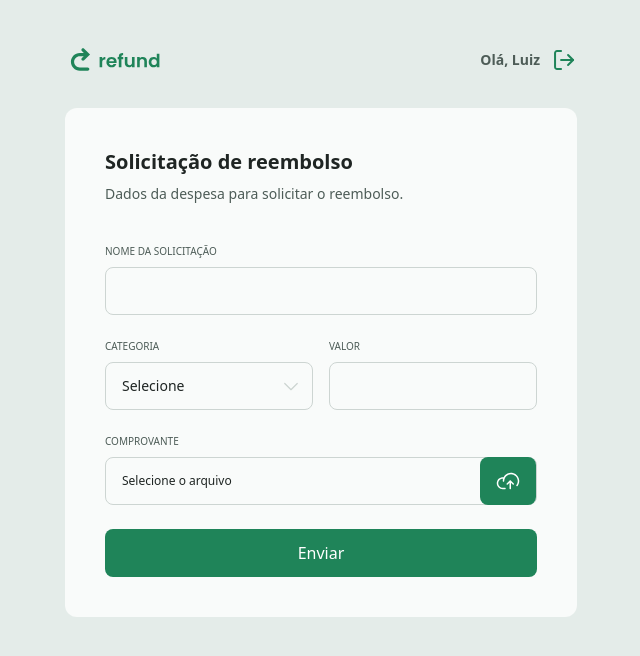
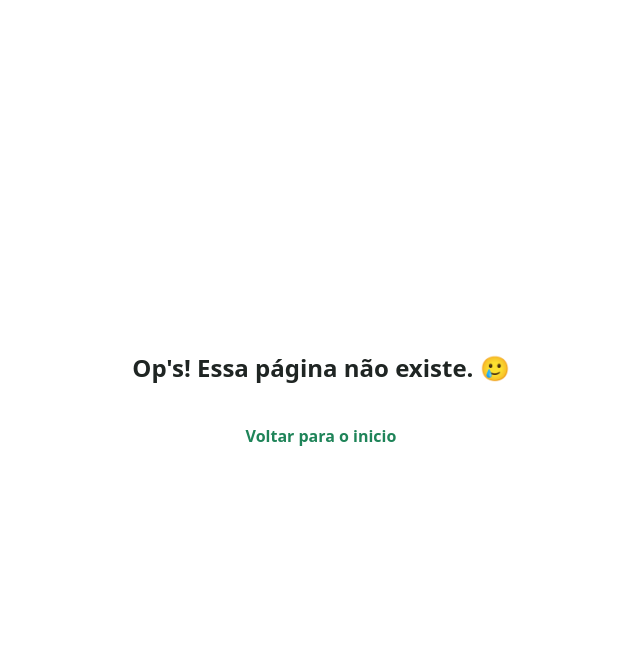
Before and after one commit to LuizGarbini/refund-rocketseat, a React (Vite) app: page /confirm in a window 1280 px wide. Before the commit this address led to /. Shown: the top 656 px of the page, without its empty margins (319-959 px from the left). Built offline with nearby package versions, Linux system fonts and the light colour scheme.

Commit message:
Criando a Página Dashboard

```diff
--- /dev/null
+++ b/src/pages/Dashboard.tsx
@@ -0,0 +1,3 @@
+export function Dashboard() {
+	return <h1>Dashboard</h1>;
+}
--- /dev/null
+++ b/src/routes/ManagerRoutes.tsx
@@ -0,0 +1,18 @@
+import { Route, Routes } from "react-router";
+
+import { AppLayout } from "../components/AppLayout";
+
+import { Dashboard } from "../pages/Dashboard";
+import { NotFound } from "../pages/NotFound";
+
+export function ManagerRoutes() {
+	return (
+		<Routes>
+			<Route path="/" element={<AppLayout />}>
+				<Route path="/" element={<Dashboard />} />
+			</Route>
+
+			<Route path="*" element={<NotFound />} />
+		</Routes>
+	);
+}
--- a/src/routes/index.tsx
+++ b/src/routes/index.tsx
@@ -1,11 +1,12 @@
 import { BrowserRouter } from "react-router";
+//import { EmployeeRoutes } from "./EmployeeRoutes";
 //import { AuthRoutes } from "./AuthRoutes";
-import { EmployeeRoutes } from "./EmployeeRoutes";
+import { ManagerRoutes } from "./ManagerRoutes";
 
 export function Routes() {
 	return (
 		<BrowserRouter>
-			<EmployeeRoutes />
+			<ManagerRoutes />
 		</BrowserRouter>
 	);
 }
```
